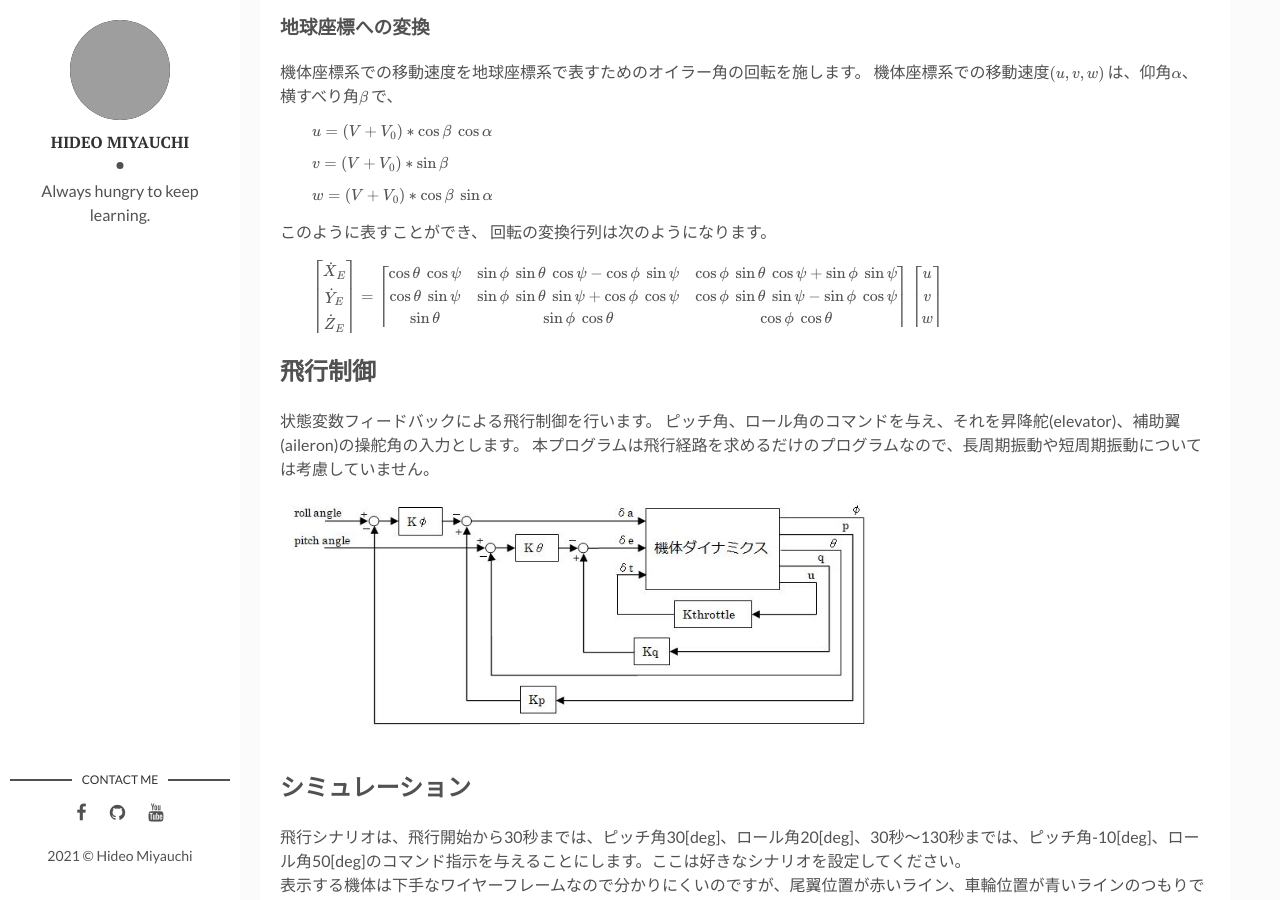
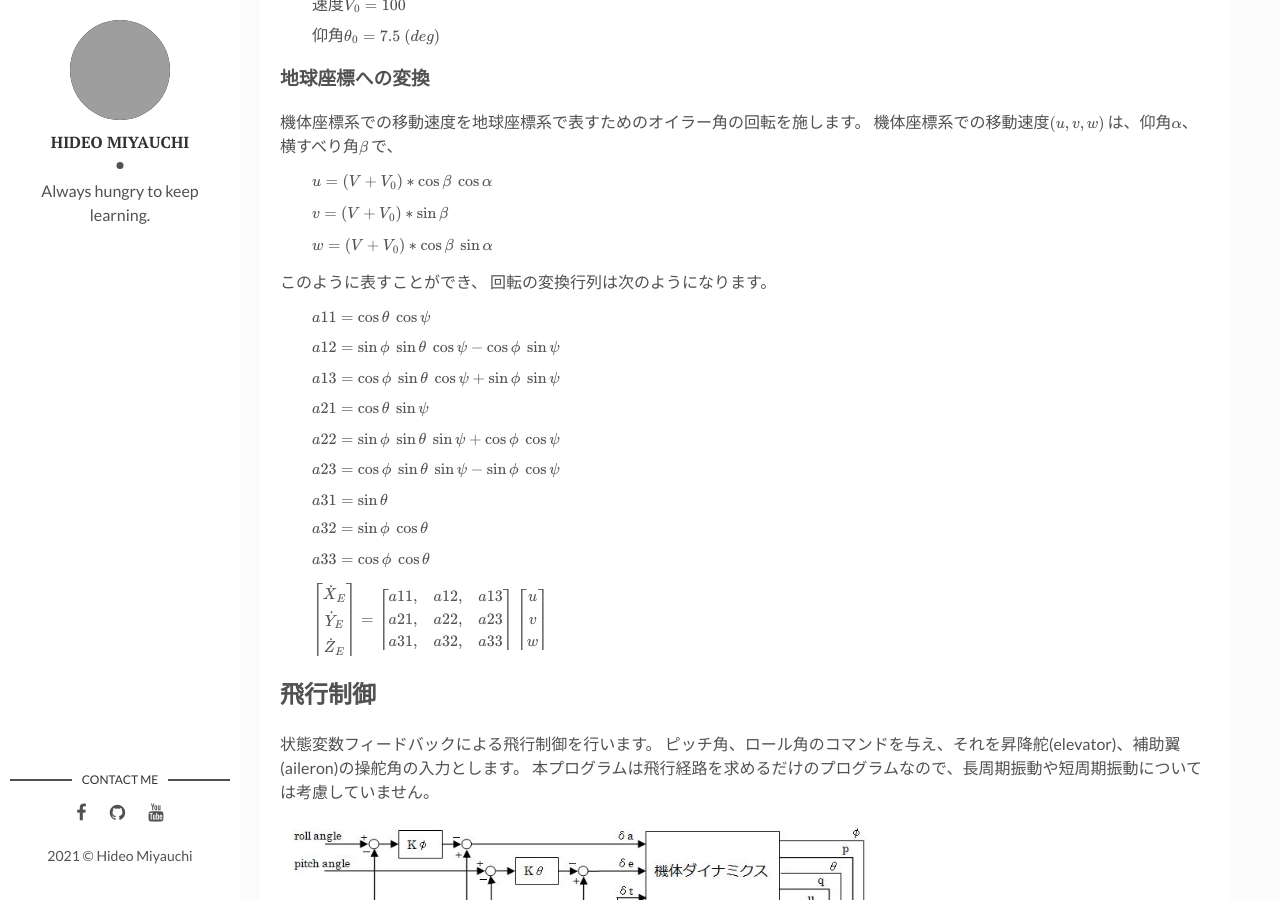
Before and after one commit to HideoMiyauchi/HideoMiyauchi.github.io, a Jekyll site: the page built from _posts/2021-04-09-Flight-Simulation.markdown, in a window 1280 px wide and 900 px high, scrolled down 3483 px. Built offline with Jekyll 4.4.1, drawn with Linux system fonts in a browser that asks for light colours; comment, search, counter and statistics services are not loaded; some of the changed lines change nothing that is shown; some of the changed text lies outside the part shown; grey boxes are pictures that could not be loaded.

Commit message:
fit to the android display.

```diff
--- a/_config.yml
+++ b/_config.yml
@@ -14,7 +14,7 @@
 social-youtube: channel/UCyheSr7bp_ySygeQwl76yMg
 
 # Disqus
-discus-identifier: mr-brown # add your discus identifier
+discus-identifier: # add your discus identifier
 
 # Tracker
 analytics: # Google Analytics
--- a/_posts/2021-04-09-Flight-Simulation.markdown
+++ b/_posts/2021-04-09-Flight-Simulation.markdown
@@ -61,7 +61,13 @@
 文献[^fn-nth-2]に記載されたXB-70AのNondimensional Stability Derivatives(無次元微係数)は、機体の大きさや速度に拘わらず機体の形状のみに対する空気力の大きさを表したもので、これを動圧や翼面積・空気密度を考慮したDimensional Stability Derivatives(有次元微係数)に変換します。
 その変換方法は文献[^footnote]を参考にしています。同時に、長さ・重さ・度数の単位変換も必要です。
 
-\$\$ 無次元微係数 \xrightarrow{単位変換・有次元化} 有次元微係数(X_uなど) \$\$
+\$\$
+\begin{CD}
+無次元微係数\cr \\
+@VV{単位変換・有次元化}V\cr \\
+有次元微係数(X_uなど)
+\end{CD}
+\$\$
 
 <!--*****************************************************-->
 ## 微小撹乱運動方程式
@@ -116,6 +122,16 @@
 このように表すことができ、
 回転の変換行列は次のようになります。
 
+\$\$ a11 = \cos \theta \ \cos \psi \$\$
+\$\$ a12 = \sin \phi \ \sin \theta \ \cos \psi - \cos \phi \ \sin \psi \$\$
+\$\$ a13 = \cos \phi \ \sin \theta \ \cos \psi + \sin \phi \ \sin \psi \$\$
+\$\$ a21 = \cos \theta \ \sin \psi \$\$
+\$\$ a22 = \sin \phi \ \sin \theta \ \sin \psi + \cos \phi \ \cos \psi \$\$
+\$\$ a23 = \cos \phi \ \sin \theta \ \sin \psi - \sin \phi \ \cos \psi \$\$
+\$\$ a31 = \sin \theta \$\$
+\$\$ a32 = \sin \phi \ \cos \theta \$\$
+\$\$ a33 = \cos \phi \ \cos \theta \$\$
+
 \$\$
 \left\lceil\matrix{
 \dot X_E\cr
@@ -123,9 +139,9 @@
 \dot Z_E
 }\right\rceil
  = \left\lceil\matrix{
-\cos \theta \ \cos \psi & \sin \phi \ \sin \theta \ \cos \psi - \cos \phi \ \sin \psi & \cos \phi \ \sin \theta \ \cos \psi + \sin \phi \ \sin \psi\cr
-\cos \theta \ \sin \psi & \sin \phi \ \sin \theta \ \sin \psi + \cos \phi \ \cos \psi & \cos \phi \ \sin \theta \ \sin \psi - \sin \phi \ \cos \psi\cr
-\sin \theta & \sin \phi \ \cos \theta & \cos \phi \ \cos \theta
+a11, & a12, & a13\cr
+a21, & a22, & a23\cr
+a31, & a32, & a33
 }\right\rceil
 \left\lceil\matrix{
 u\cr
```
Also changed, not shown: 1 other file.
